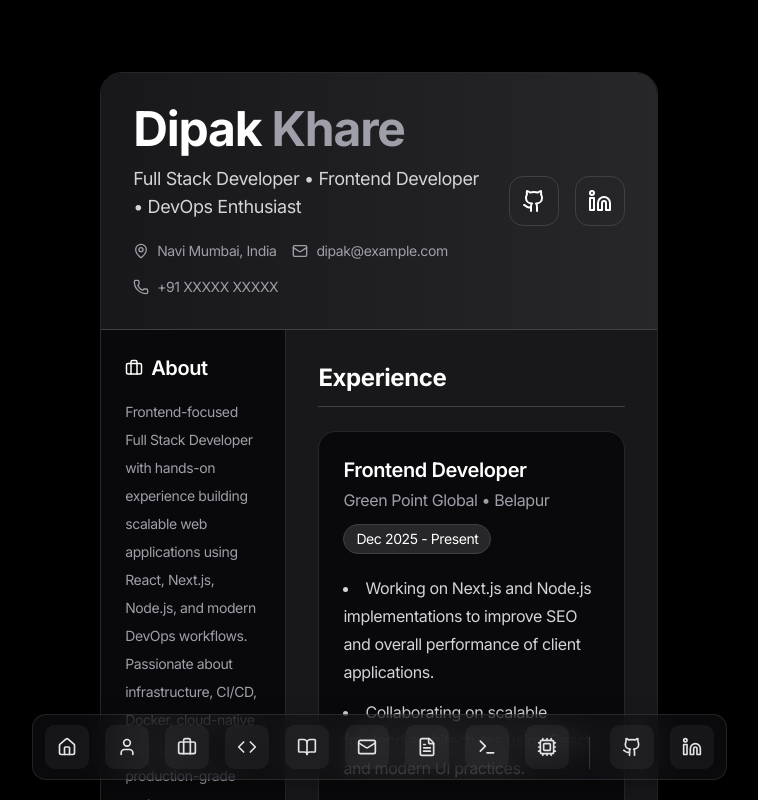
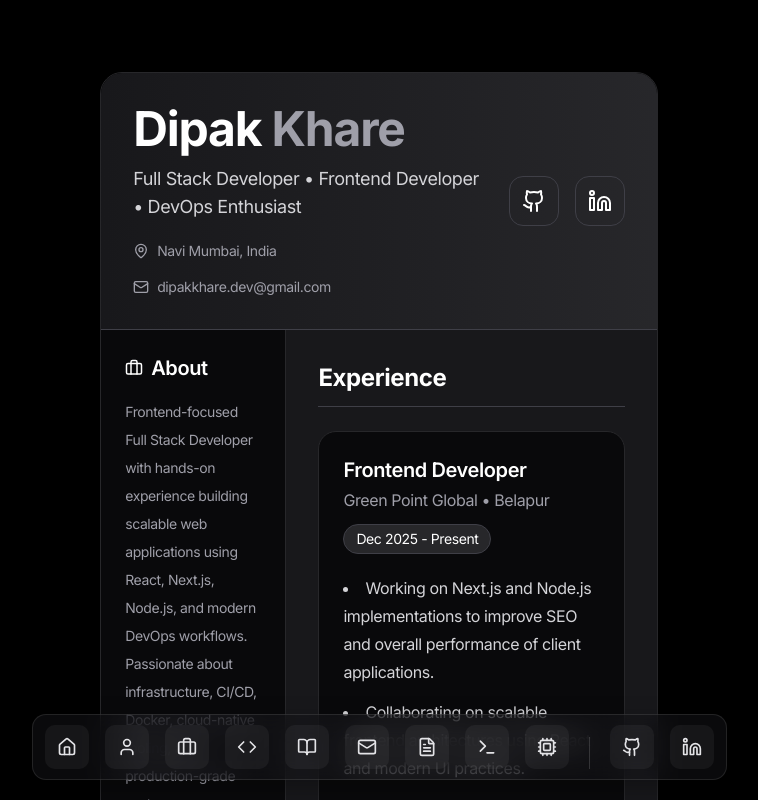
Before and after one commit to DIPAKK2310/dip_blog, a Next.js app: page /resume in a window 1280 px wide. Shown: the top 800 px of the page, without its empty margins (261-1019 px from the left). Built offline with nearby package versions, Linux system fonts and the light colour scheme.

Commit message:
feat:github link add

```diff
--- a/app/resume/page.tsx
+++ b/app/resume/page.tsx
@@ -37,19 +37,14 @@ const Resume = () => {
 
                 <div className="flex items-center gap-2">
                   <Mail size={16} />
-                  dipak@example.com
-                </div>
-
-                <div className="flex items-center gap-2">
-                  <Phone size={16} />
-                  +91 XXXXX XXXXX
+                  dipakkhare.dev@gmail.com
                 </div>
               </div>
             </div>
 
             <div className="flex gap-4">
               <a
-                href="https://github.com/yourusername"
+                href="https://github.com/DIPAKK2310"
                 target="_blank"
                 className="border border-zinc-700 hover:border-zinc-500 transition rounded-xl p-3"
               >
```
